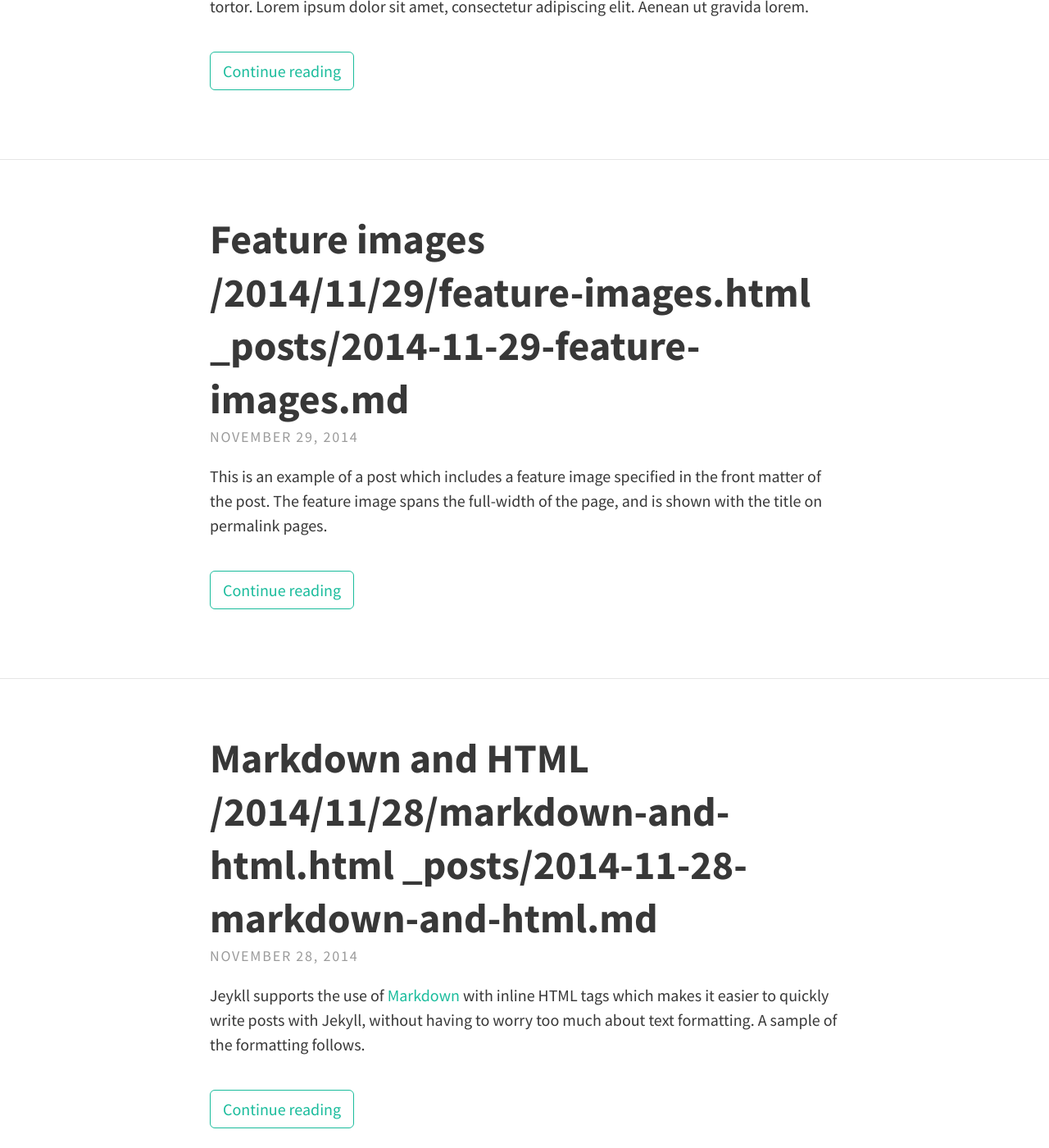
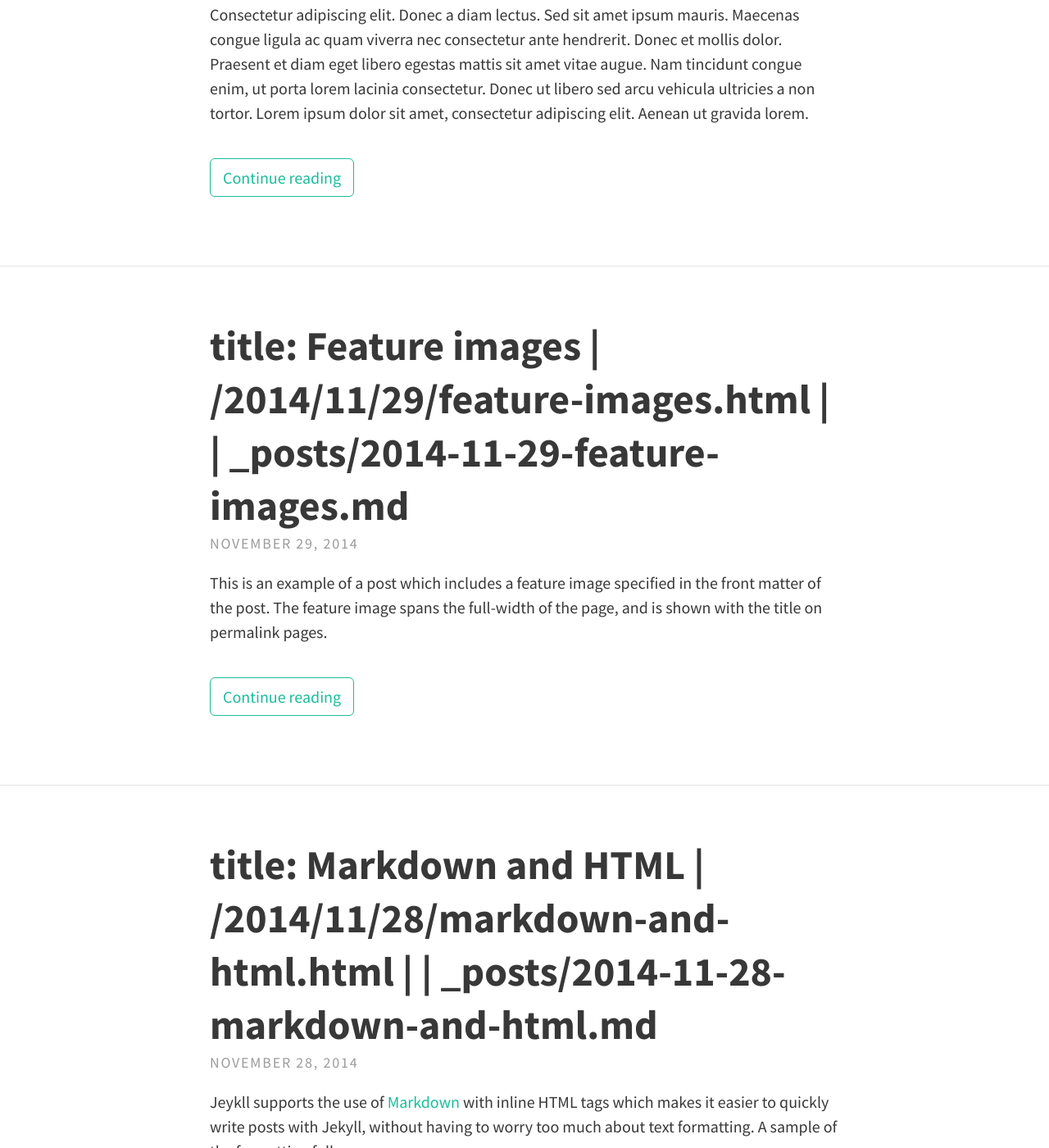
Before and after one commit to siscia/accademy, a Jekyll site: the page built from index.html, in a window 1280 px wide and 1400 px high, scrolled down 1315 px. Shown: the whole window at 82% size. Built offline with Jekyll 4.4.1, drawn with Linux system fonts in a browser that asks for light colours; nearby versions of some CDN libraries; the list of posts is cut into pages by our own code; some of the changed text lies outside the part shown.

Commit message:
experiment to get link right

```diff
--- a/index.html
+++ b/index.html
@@ -14,7 +14,7 @@ layout: default
 
       <header>
         <h1>
-          <a class="post-link" href="{{ post.url | prepend: site.baseurl }}">{{ post.title }} {{ post.url }} {{site.baseurl}} {{post.path}} </a>
+          <a class="post-link" href="{{ post.url | prepend: site.baseurl }}"> title: {{ post.title }} | {{ post.url }} | {{site.baseurl}} | {{post.path}} </a>
         </h1>
 
         <p class="meta">{{ post.date | date: "%B %-d, %Y" }}</p>
```
